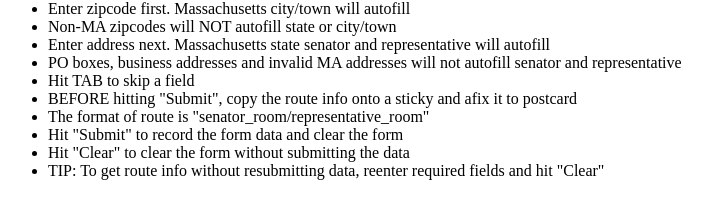
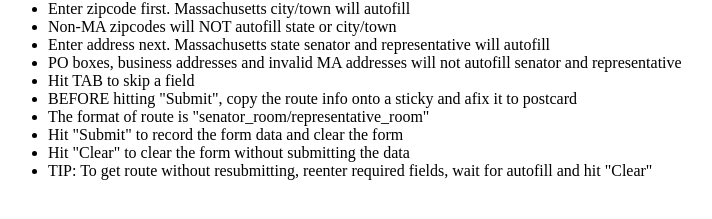
Before and after one commit to aboxer/postcard, a Flask app: template templates/form.html in a window 1280 px wide. Shown: the part 384-603 px from the top of the page, without its empty margins (0-712 px from the left). Run offline with Flask 2, Linux system fonts and the light colour scheme; the template is opened without the code that fills it, so the values that code supplies are empty.

Commit message:
last tweek to TIP

```diff
--- a/templates/form.html
+++ b/templates/form.html
@@ -62,7 +62,7 @@
           <li>The format of route is "senator_room/representative_room"</li>
           <li>Hit "Submit" to record the form data and clear the form</li>
           <li>Hit "Clear" to clear the form without submitting the data</li>
-          <li>TIP: To get route info without resubmitting data, reenter required fields and hit "Clear"</li>
+          <li>TIP: To get route without resubmitting, reenter required fields, wait for autofill and hit "Clear"</li>
         </ul>
       </div>
     </div>
```
